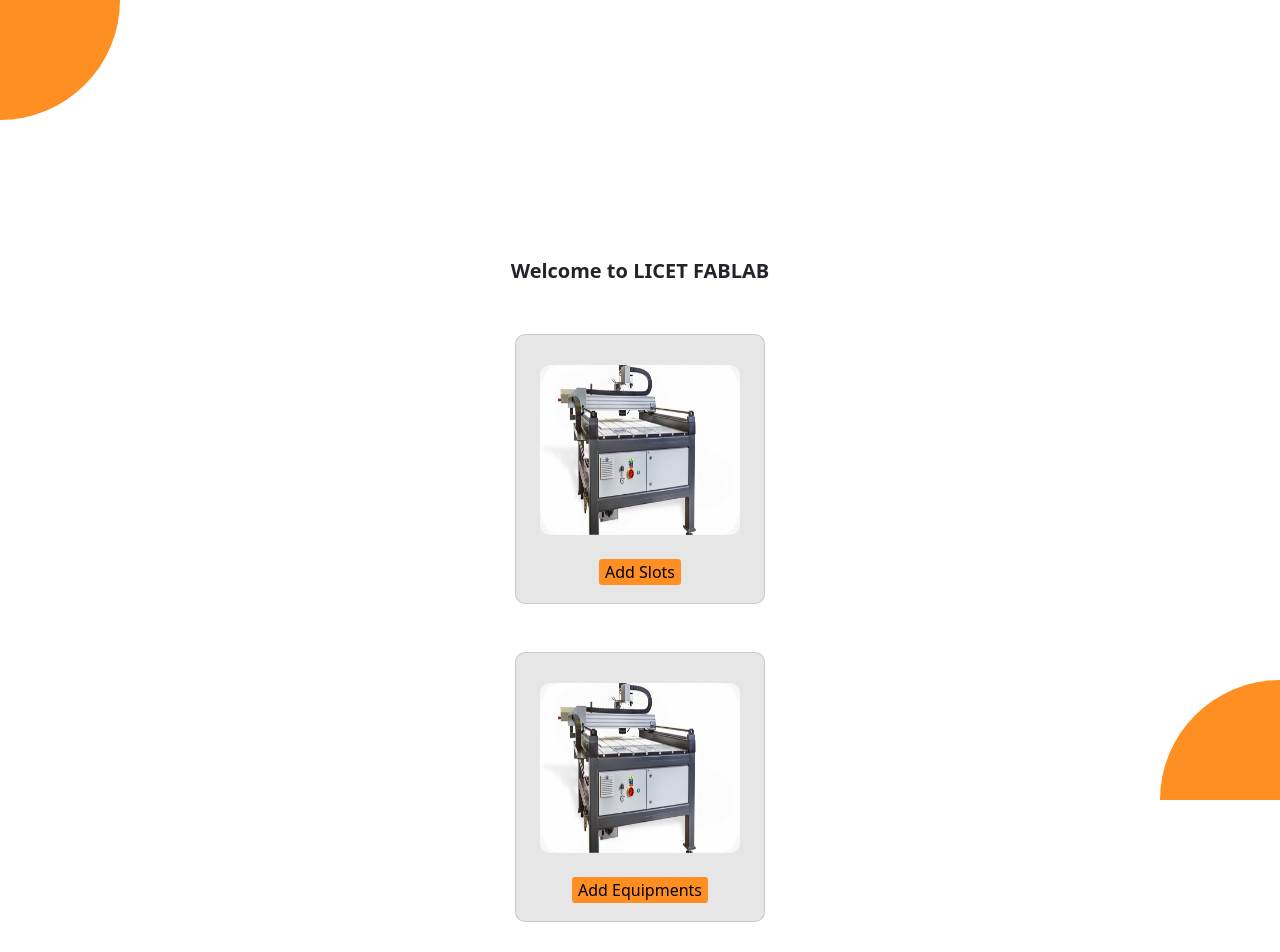
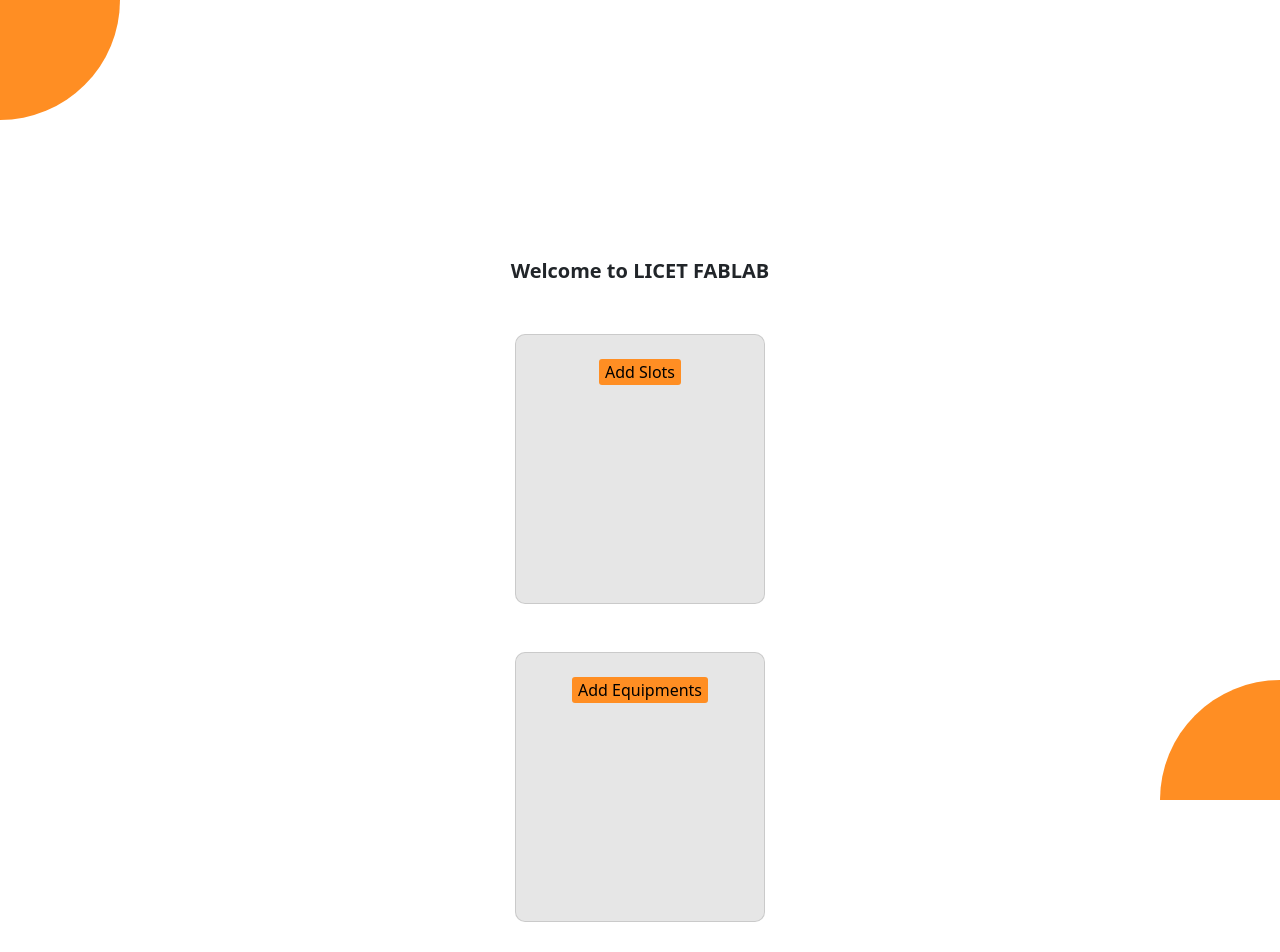
Before and after one commit to jesinthanj/FABLAB---FE---V3, a React (Create React App) app: page /mainpage in a window 1280 px wide. Shown: the top 952 px of the page. Built offline with nearby package versions, Linux system fonts and the light colour scheme.

Commit message:
commeted imgs

```diff
--- a/src/pages/admin/MainPage.tsx
+++ b/src/pages/admin/MainPage.tsx
@@ -1,6 +1,6 @@
 import React from "react";
 import { Card } from "@mui/material";
-import machine from "../../assets/machine1.jpg";
+//import { machine } from "../../assets/machine1.jpg";
 import Layout from "../../components/Layout";
 export default function MainPage() {
   return (
@@ -32,13 +32,13 @@
                 }}
               >
                 <div className="justify-content-center d-flex">
-                  <img
+                  {/* <img
                     style={{ marginTop: "30px", borderRadius: "10px" }}
                     width={200}
                     height={170}
                     src={machine}
                     alt=""
-                  />
+                  /> */}
                 </div>
                 <div className="justify-content-center d-flex m-3">
                   <button
@@ -66,13 +66,13 @@
                 }}
               >
                 <div className="justify-content-center d-flex">
-                  <img
+                  {/* <img
                     style={{ marginTop: "30px", borderRadius: "10px" }}
                     width={200}
                     height={170}
                     src={machine}
                     alt=""
-                  />
+                  /> */}
                 </div>
                 <div className="justify-content-center d-flex m-3">
                   <button
--- a/src/pages/users/HomePage.tsx
+++ b/src/pages/users/HomePage.tsx
@@ -3,25 +3,25 @@
 import CardContent from "@mui/material/CardContent";
 import Typography from "@mui/material/Typography";
 import Button from "@mui/material/Button";
-import printing from "../../assets/equipment/3d.png";
-import Vinyl from "../../assets/equipment/vinyl.png";
-import { CNC } from "../../assets/equipment/cnc.png";
+// import printing from "../../assets/equipment/3d.png";
+// import Vinyl from "../../assets/equipment/vinyl.png";
+// import CNC from "../../assets/equipment/cnc.png";
 
 const details = [
   {
     equipname: "CNC Router",
     amt: "Rs 200",
-    image: CNC,
+    //image: CNC,
   },
   {
     equipname: "Pruning Plants",
     amt: "Rs 200",
-    image: Vinyl,
+    //image: Vinyl,
   },
   {
     equipname: "Pruning Plants",
     amt: "Rs 200",
-    image: printing,
+    //image: printing,
   },
 ];
 
@@ -57,7 +57,7 @@
                     paddingBottom: "-5px",
                   }}
                 >
-                  <CardMedia
+                  {/* <CardMedia
                     component="img"
                     height="194"
                     image={items.image}
@@ -66,7 +66,7 @@
                       borderBottomLeftRadius: "20px",
                       borderBottomRightRadius: "20px",
                     }}
-                  />
+                  /> */}
                   <CardContent>
                     <div className="d-flex justify-content-between">
                       <Typography
```
